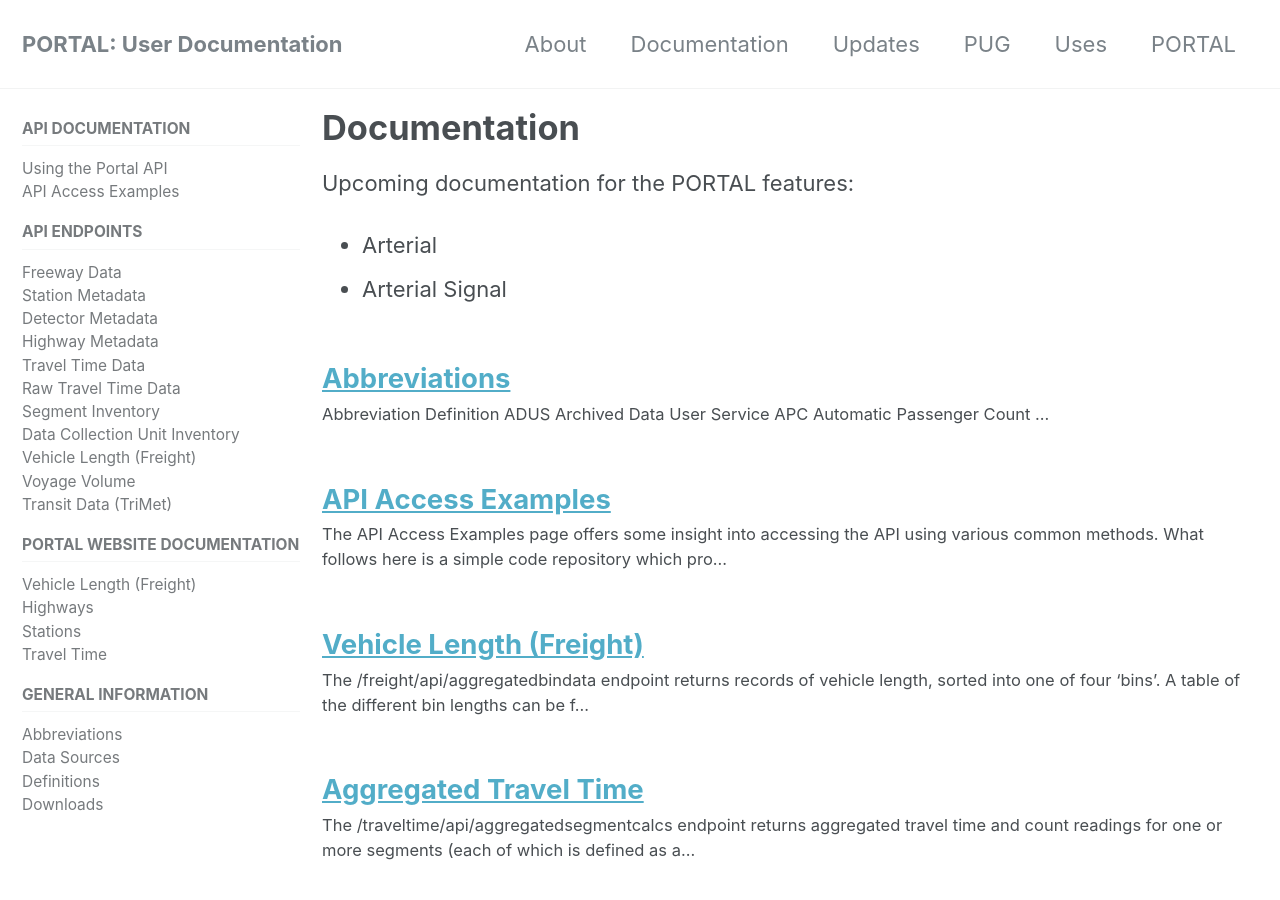
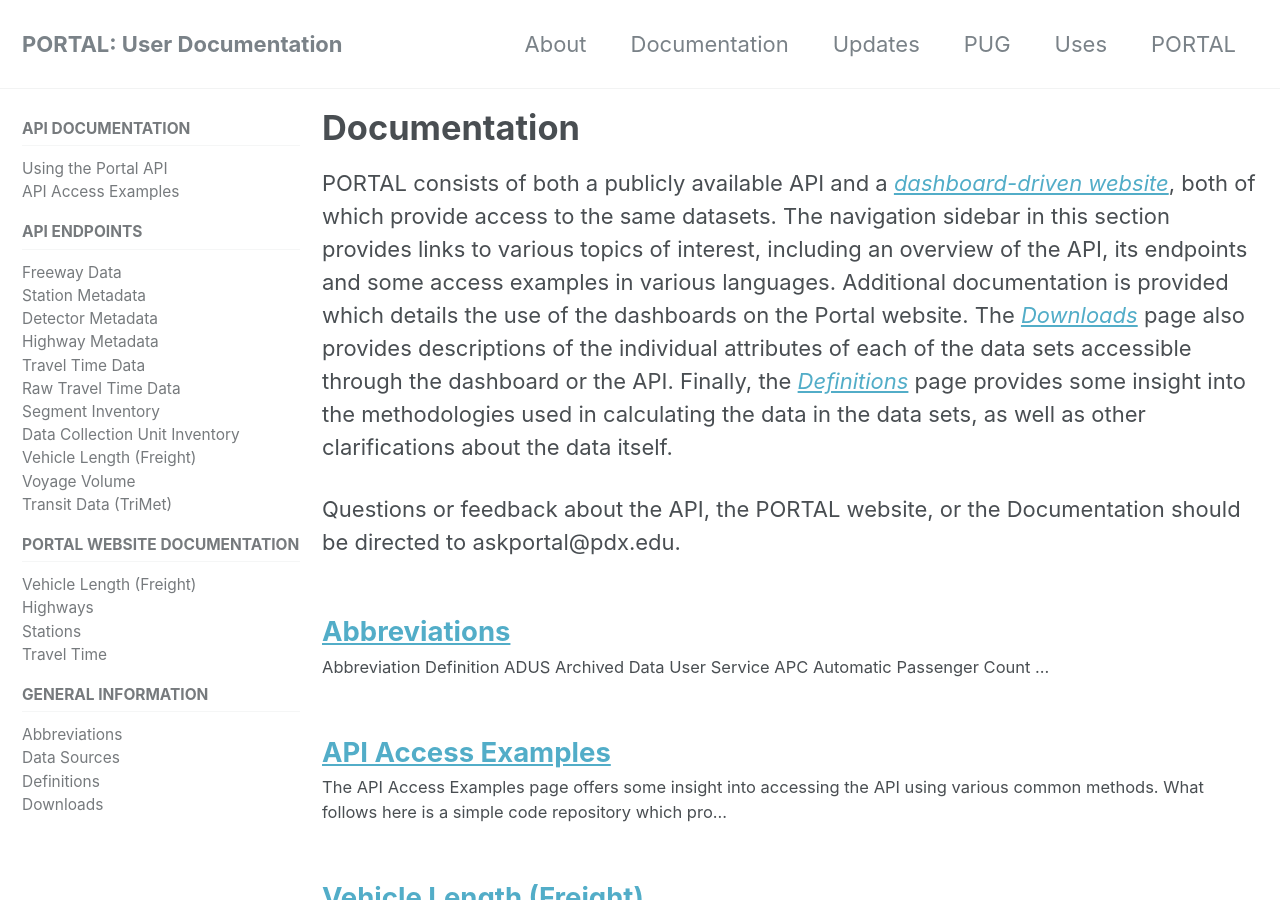
Before and after one commit to adus/portal-documentation, a Jekyll site: the page built from _pages/documentation.md, in a window 1280 px wide and 900 px high. Built offline with Jekyll 4.4.1, drawn with Linux system fonts in a browser that asks for light colours; nearby versions of some CDN libraries.

Commit message:
Update documentation.md
Change documentation.md to landing page for Documentation section.

```diff
--- a/_pages/documentation.md
+++ b/_pages/documentation.md
@@ -8,6 +8,7 @@
 sidebar:
   nav: "documents"
 ---
-Upcoming documentation for the PORTAL features:
-* Arterial
-* Arterial Signal
+PORTAL consists of both a publicly available API and a [_dashboard-driven website_](http://new.portal.its.pdx.edu:8080/downloads/), both of which provide access to the same datasets. The navigation sidebar in this section provides links to various topics of interest, including an overview of the API, its
+endpoints and some access examples in various languages.  Additional documentation is provided which details the use of the dashboards on the Portal website.  The [_Downloads_]({{ site.url }}{{ site.baseurl }}/documents/downloads/) page also provides descriptions of the individual attributes of each of the data sets accessible through the dashboard or the API.  Finally, the [_Definitions_]({{ site.url }}{{ site.baseurl }}/documents/definitions/) page provides some insight into the methodologies used in calculating the data in the data sets, as well as other clarifications about the data itself.
+
+Questions or feedback about the API, the PORTAL website, or the Documentation should be directed to askportal@pdx.edu.
```
